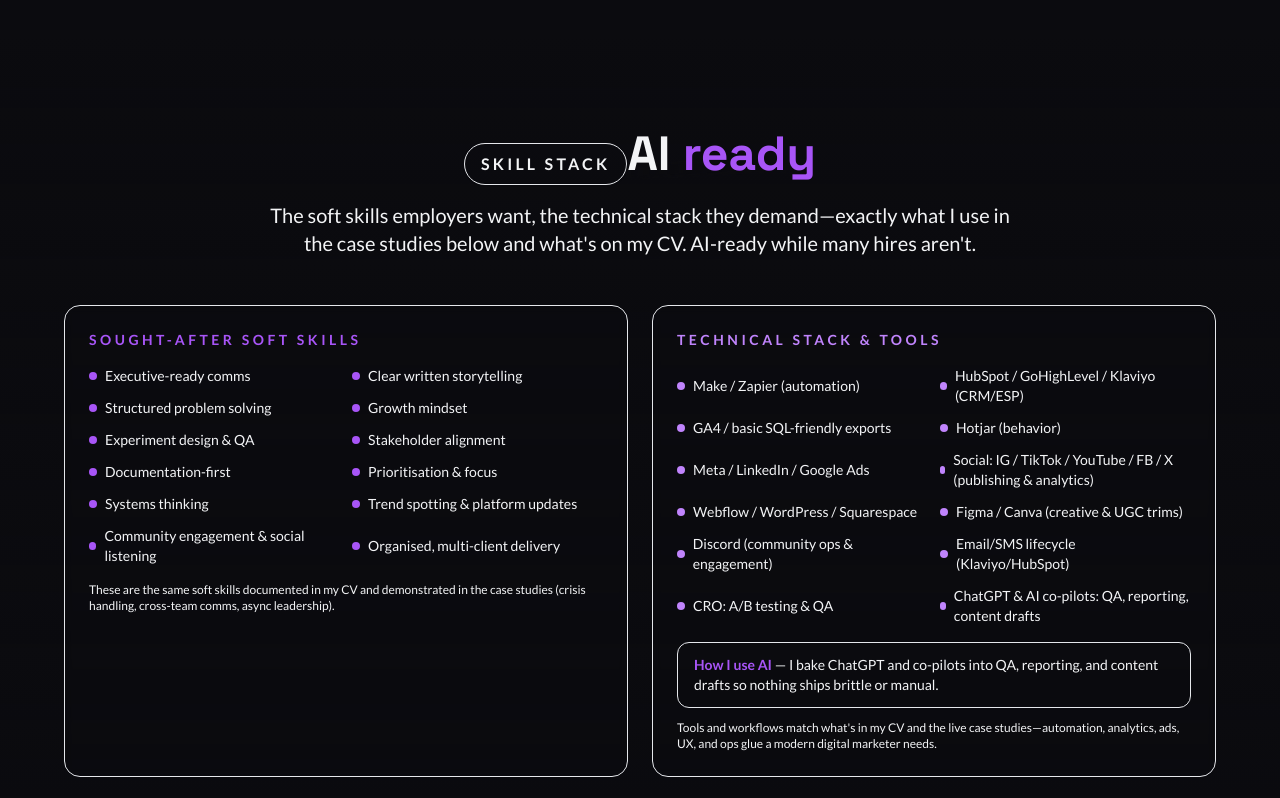
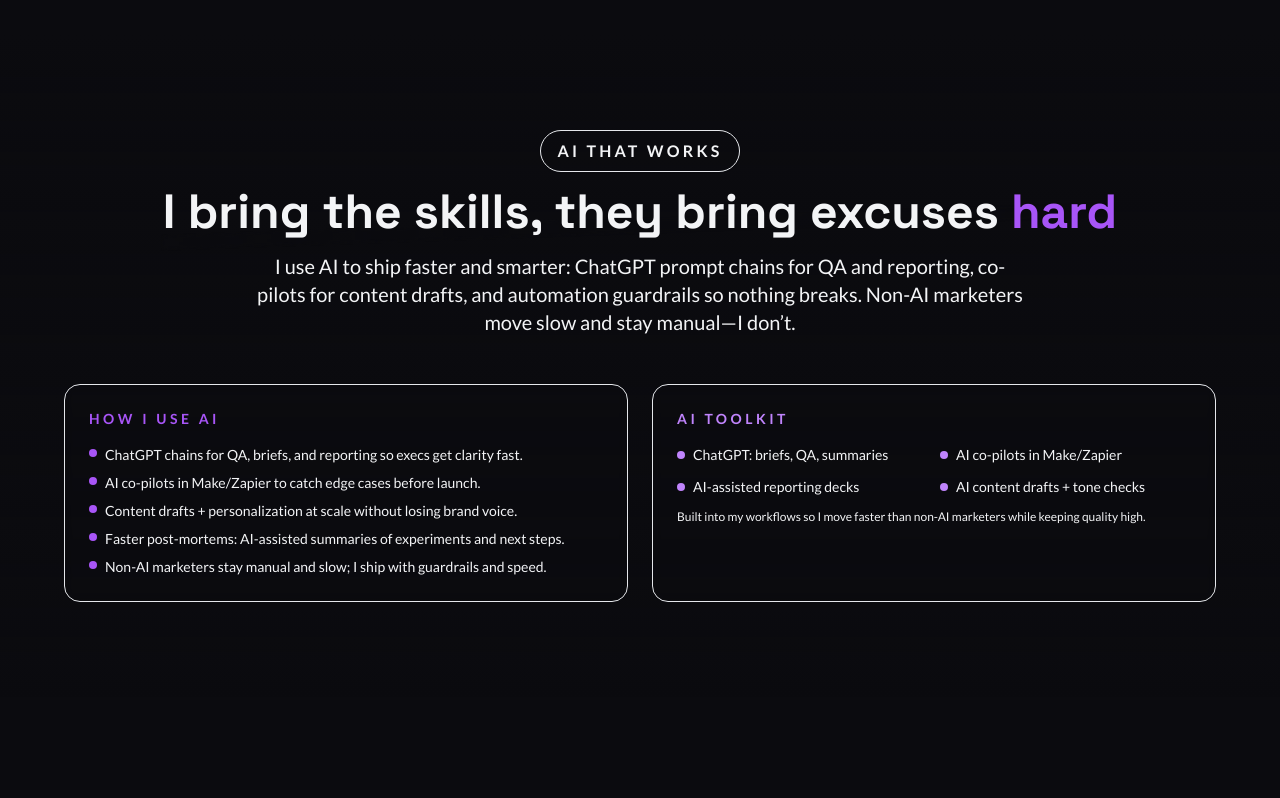
Before and after one commit to Dezzi94/portfolio-site, a Next.js app: page / in a window 1280 px wide. Shown: the part 3480-4278 px from the top of the page. Built offline with nearby package versions, Linux system fonts and the light colour scheme.

Commit message:
Refocus AI section on personal AI use; move soft/tech summary into comparison

```diff
--- a/src/components/HomePageClient.tsx
+++ b/src/components/HomePageClient.tsx
@@ -505,58 +505,33 @@
             variants={staggerContainer}
           >
             <div className="mb-12 text-center">
-              <SectionLabel>Skill stack</SectionLabel>
-              <SectionTitle highlight="ready">AI</SectionTitle>
+              <SectionLabel>AI that works</SectionLabel>
+              <SectionTitle highlight="hard">I bring the skills, they bring excuses</SectionTitle>
               <motion.p variants={fadeInUp} className="text-lg md:text-xl text-foreground/75 font-medium leading-relaxed max-w-3xl mx-auto">
-                The soft skills employers want, the technical stack they demand—exactly what I use in the case studies below and what's on my CV. AI-ready while many hires aren't.
+                I use AI to ship faster and smarter: ChatGPT prompt chains for QA and reporting, co-pilots for content drafts, and automation guardrails so nothing breaks. Non-AI marketers move slow and stay manual—I don’t.
               </motion.p>
             </div>
 
             <div className="grid md:grid-cols-2 gap-6">
               <Card>
-                <p className="text-sm font-semibold uppercase tracking-[0.25em] text-brand-secondary mb-4">Sought-after soft skills</p>
-                <div className="grid grid-cols-2 gap-3 text-sm text-foreground/80">
-                  {[
-                    'Executive-ready comms',
-                    'Clear written storytelling',
-                    'Structured problem solving',
-                    'Growth mindset',
-                    'Experiment design & QA',
-                    'Stakeholder alignment',
-                    'Documentation-first',
-                    'Prioritisation & focus',
-                    'Systems thinking',
-                    'Trend spotting & platform updates',
-                    'Community engagement & social listening',
-                    'Organised, multi-client delivery'
-                  ].map((skill) => (
-                    <div key={skill} className="flex items-center gap-2">
-                      <span className="h-2 w-2 rounded-full bg-brand-secondary"></span>
-                      <span>{skill}</span>
-                    </div>
-                  ))}
+                <p className="text-sm font-semibold uppercase tracking-[0.25em] text-brand-secondary mb-4">How I use AI</p>
+                <div className="space-y-2 text-sm text-foreground/80">
+                  <div className="flex items-start gap-2"><span className="h-2 w-2 rounded-full bg-brand-secondary mt-1"></span><span>ChatGPT chains for QA, briefs, and reporting so execs get clarity fast.</span></div>
+                  <div className="flex items-start gap-2"><span className="h-2 w-2 rounded-full bg-brand-secondary mt-1"></span><span>AI co-pilots in Make/Zapier to catch edge cases before launch.</span></div>
+                  <div className="flex items-start gap-2"><span className="h-2 w-2 rounded-full bg-brand-secondary mt-1"></span><span>Content drafts + personalization at scale without losing brand voice.</span></div>
+                  <div className="flex items-start gap-2"><span className="h-2 w-2 rounded-full bg-brand-secondary mt-1"></span><span>Faster post-mortems: AI-assisted summaries of experiments and next steps.</span></div>
+                  <div className="flex items-start gap-2"><span className="h-2 w-2 rounded-full bg-brand-secondary mt-1"></span><span>Non-AI marketers stay manual and slow; I ship with guardrails and speed.</span></div>
                 </div>
-                <p className="text-xs text-foreground/60 mt-4">
-                  These are the same soft skills documented in my CV and demonstrated in the case studies (crisis handling, cross-team comms, async leadership).
-                </p>
               </Card>
 
               <Card>
-                <p className="text-sm font-semibold uppercase tracking-[0.25em] text-brand-primary mb-4">Technical stack & tools</p>
+                <p className="text-sm font-semibold uppercase tracking-[0.25em] text-brand-primary mb-4">AI toolkit</p>
                 <div className="grid grid-cols-2 gap-3 text-sm text-foreground/80">
                   {[
-                    'Make / Zapier (automation)',
-                    'HubSpot / GoHighLevel / Klaviyo (CRM/ESP)',
-                    'GA4 / basic SQL-friendly exports',
-                    'Hotjar (behavior)',
-                    'Meta / LinkedIn / Google Ads',
-                    'Social: IG / TikTok / YouTube / FB / X (publishing & analytics)',
-                    'Webflow / WordPress / Squarespace',
-                    'Figma / Canva (creative & UGC trims)',
-                    'Discord (community ops & engagement)',
-                    'Email/SMS lifecycle (Klaviyo/HubSpot)',
-                    'CRO: A/B testing & QA',
-                    'ChatGPT & AI co-pilots: QA, reporting, content drafts'
+                    'ChatGPT: briefs, QA, summaries',
+                    'AI co-pilots in Make/Zapier',
+                    'AI-assisted reporting decks',
+                    'AI content drafts + tone checks'
                   ].map((tool) => (
                     <div key={tool} className="flex items-center gap-2">
                       <span className="h-2 w-2 rounded-full bg-brand-primary"></span>
@@ -564,11 +539,8 @@
                     </div>
                   ))}
                 </div>
-                <div className="mt-4 rounded-xl border border-brand-secondary/30 bg-brand-secondary/5 px-4 py-3 text-sm text-foreground/80">
-                  <span className="font-semibold text-brand-secondary">How I use AI</span> — I bake ChatGPT and co-pilots into QA, reporting, and content drafts so nothing ships brittle or manual.
-                </div>
                 <p className="text-xs text-foreground/60 mt-3">
-                  Tools and workflows match what's in my CV and the live case studies—automation, analytics, ads, UX, and ops glue a modern digital marketer needs.
+                  Built into my workflows so I move faster than non-AI marketers while keeping quality high.
                 </p>
               </Card>
             </div>
@@ -603,6 +575,9 @@
               </SectionTitle>
               <motion.p variants={fadeInUp} className="text-lg md:text-xl text-foreground/75 font-medium leading-relaxed max-w-3xl mx-auto">
                 Clear, AI-ready, documented operations vs typical marketers who ship isolated campaigns.
+              </motion.p>
+              <motion.p variants={fadeInUp} className="text-base md:text-lg text-foreground/65 max-w-3xl mx-auto mt-4">
+                Soft skills: exec comms, problem solving, growth mindset, async leadership. Tech: Make/Zapier, HubSpot/GoHighLevel/Klaviyo, GA4, Hotjar, Ads (Meta/LinkedIn/Google), social publishing, Webflow/WordPress/Squarespace, Figma/Canva, Discord, email/SMS lifecycle, CRO A/B & QA.
               </motion.p>
             </div>
 
```
